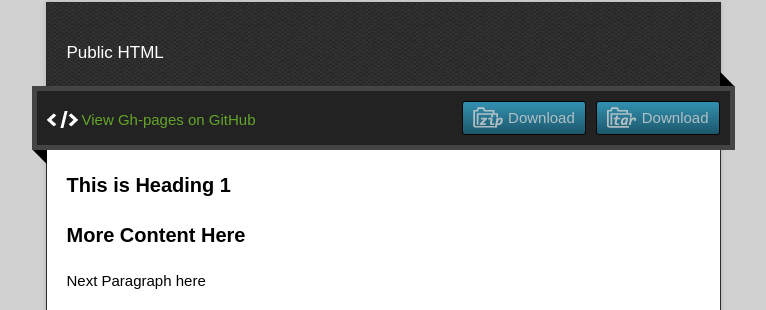
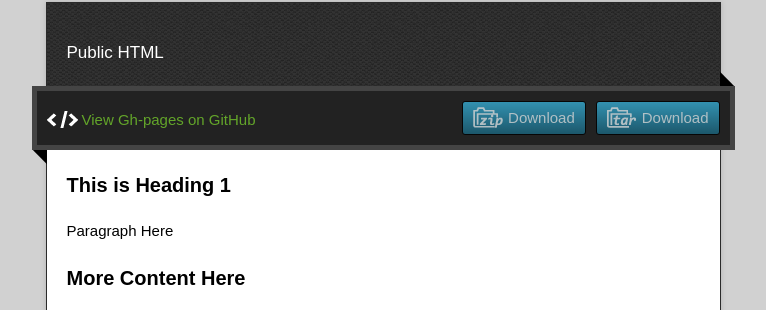
Before and after one commit to B-github/gh-pages, a plain HTML site: page index.html in a window 1280 px wide. Shown: the part 128-438 px from the top of the page, without its empty margins (257-1023 px from the left). Drawn offline with nearby package versions, Linux system fonts and the light colour scheme.

Commit message:
Update index.html

```diff
--- a/index.html
+++ b/index.html
@@ -41,7 +41,7 @@
           <h3>
 <a id="welcome-to-github-pages" class="anchor" href="#welcome-to-github-pages" aria-hidden="true"><span aria-hidden="true" class="octicon octicon-link"></span></a>This is Heading 1</h3>
 
-<p>  </p>
+<p> Paragraph Here  </p>
 
 <h3>
 <a id="designer-templates" class="anchor" href="#designer-templates" aria-hidden="true"><span aria-hidden="true" class="octicon octicon-link"></span></a>More Content Here</h3>
```
